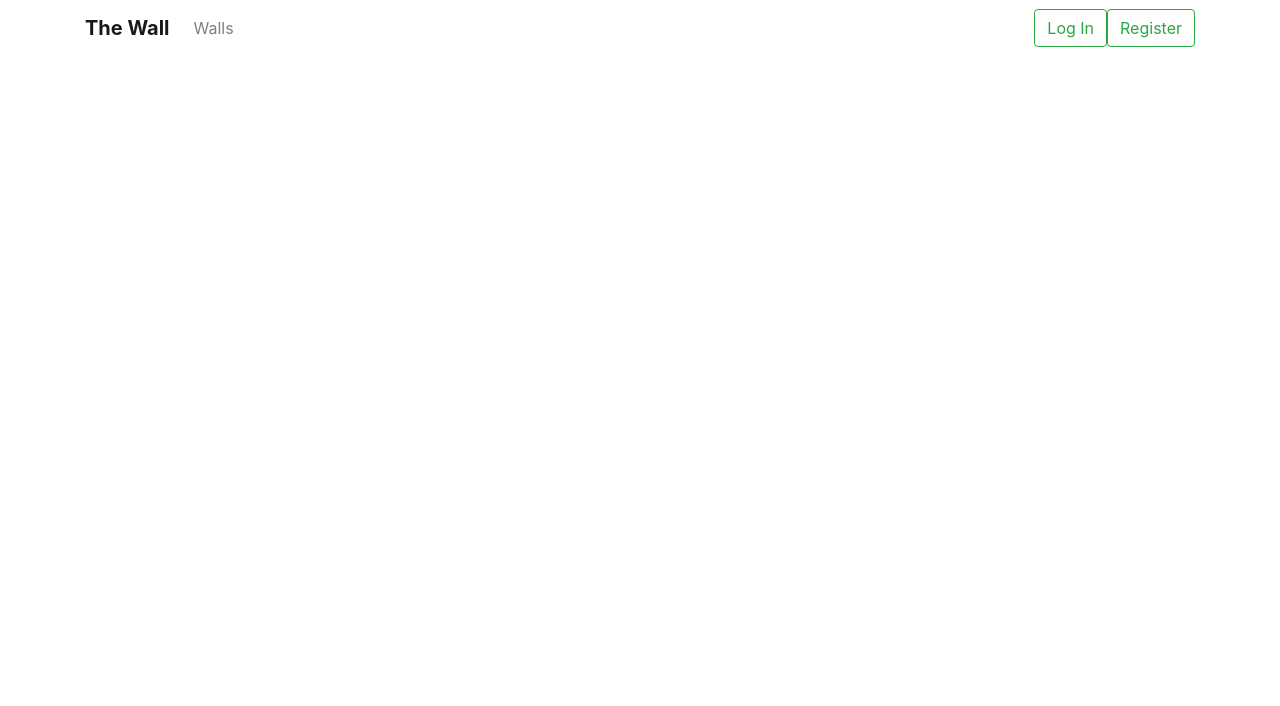
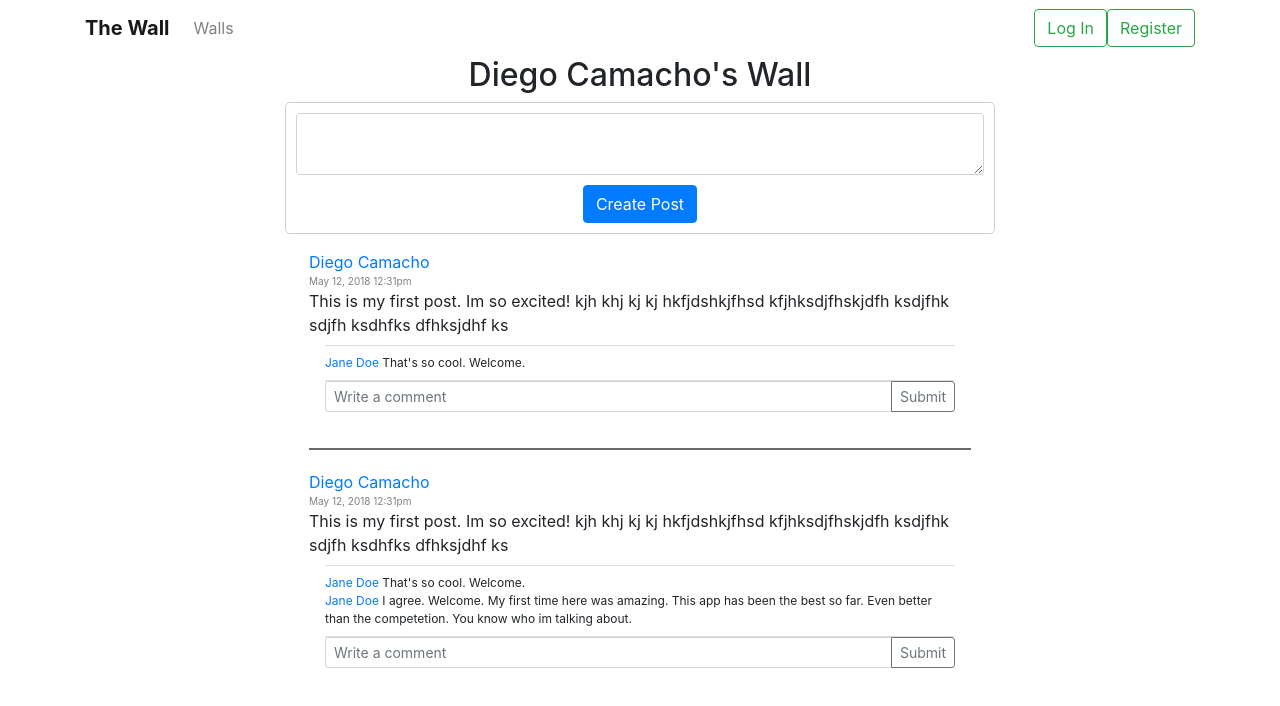
Before and after one commit to diegocam/Wall, a React app: page /wall in a window 1280 px wide. Shown: the top 706 px of the page. Built offline with nearby package versions, Linux system fonts and the light colour scheme.

Commit message:
Create and add styling to Wall page

```diff
--- a/src/components/App.js
+++ b/src/components/App.js
@@ -5,6 +5,7 @@ import Login from './Login'
 import Register from './Register'
 import Navbar from './Navbar'
 import Walls from './Walls'
+import Wall from './Wall'
 
 const App = () => {
     return (
@@ -14,6 +15,7 @@ const App = () => {
             <Route path='/login' exact component={Login} />
             <Route path='/register' exact component={Register} />
             <Route path='/walls' exact component={Walls} />
+            <Route path='/wall' exact component={Wall} />
         </div>
     )
 }
--- /dev/null
+++ b/src/components/Wall.js
@@ -0,0 +1,64 @@
+import React from 'react'
+
+const Wall = () => {
+    return (
+        <div id="wall-page" className="col-md-8 offset-md-2 text-center">
+            <h2>Diego Camacho's Wall</h2>
+
+            <div className="form-group new-post-box">
+                <textarea className="form-control"></textarea>
+                <button className="btn btn-primary">Create Post</button>
+            </div>
+            <div className="px-4">
+
+                <div className="post text-left">
+                    <div className="header">
+                        <div className="title"><a href="">Diego Camacho</a></div>
+                        <div className="subtitle">May 12, 2018 12:31pm</div>
+                    </div>
+                    <div className="content">This is my first post. Im so excited! kjh khj kj kj hkfjdshkjfhsd kfjhksdjfhskjdfh ksdjfhk sdjfh ksdhfks dfhksjdhf ks</div>
+                    <div className="comments-section px-3 mt-2">
+                        <div className="comments py-2">
+                            <div className="comment">
+                                <span><a href="">Jane Doe</a></span> That's so cool. Welcome.
+                            </div>
+                        </div>
+                        <div className="input-group input-group-sm mb-3">
+                            <input type="text" className="form-control" placeholder="Write a comment" aria-label="Write a comment" aria-describedby="button-addon2"/>
+                            <div className="input-group-append">
+                                <button className="btn btn-outline-secondary" type="button" id="button-addon2">Submit</button>
+                            </div>
+                        </div>
+                    </div>
+                </div>
+
+                <div className="post text-left">
+                    <div className="header">
+                        <div className="title"><a href="">Diego Camacho</a></div>
+                        <div className="subtitle">May 12, 2018 12:31pm</div>
+                    </div>
+                    <div className="content">This is my first post. Im so excited! kjh khj kj kj hkfjdshkjfhsd kfjhksdjfhskjdfh ksdjfhk sdjfh ksdhfks dfhksjdhf ks</div>
+                    <div className="comments-section px-3 mt-2">
+                        <div className="comments py-2">
+                            <div className="comment">
+                                <span><a href="">Jane Doe</a></span> That's so cool. Welcome.
+                            </div>
+                            <div className="comment">
+                                <span><a href="">Jane Doe</a></span> I agree. Welcome. My first time here was amazing. This app has been the best so far. Even better than the competetion. You know who im talking about.
+                            </div>
+                        </div>
+                        <div className="input-group input-group-sm mb-3">
+                            <input type="text" className="form-control" placeholder="Write a comment" aria-label="Write a comment" aria-describedby="button-addon2"/>
+                            <div className="input-group-append">
+                                <button className="btn btn-outline-secondary" type="button" id="button-addon2">Submit</button>
+                            </div>
+                        </div>
+                    </div>
+                </div>
+
+            </div>
+        </div>
+    )
+}
+
+export default Wall
--- a/src/components/Walls.js
+++ b/src/components/Walls.js
@@ -1,19 +1,20 @@
 import React from 'react'
+import {Link} from 'react-router-dom'
 
-const Wall = () => {
+const Walls = () => {
     return <div>
         <h2>Walls</h2>
         <p>A list of users' walls.</p>
 
         <div className="list-group">
-        <a href="#" className="list-group-item list-group-item-action flex-column align-items-start active">
+        <Link to="/wall" className="list-group-item list-group-item-action flex-column align-items-start active">
             <div className="d-flex w-100 justify-content-between">
                 <h5 className="mb-1">Diego Camacho</h5>
                 <small>Last updated 3 days ago</small>
             </div>
             <p className="mb-1">This is some post I created.</p>
             <small>Last comment or "no comments have not yet been made".</small>
-        </a>
+        </Link>
         <a href="#" className="list-group-item list-group-item-action flex-column align-items-start">
             <div className="d-flex w-100 justify-content-between">
                 <h5 className="mb-1">Diego Camacho</h5>
@@ -34,4 +35,4 @@ const Wall = () => {
     </div>
 }
 
-export default Wall
+export default Walls
--- a/src/styles.scss
+++ b/src/styles.scss
@@ -1 +1,35 @@
 @import "~bootstrap/scss/bootstrap";
+
+#wall-page{
+    .new-post-box{
+        border: 1px solid #ccc;
+        border-radius: 5px;
+        padding: 10px;
+        button{
+            margin-top:10px;
+        }
+    }
+    .post{
+        border-bottom: 2px solid rgb(105, 105, 105);
+        margin-bottom: 20px;
+        padding-bottom: 20px;
+
+        &:last-child{
+            border-bottom: none;
+            margin-bottom: 0;
+            padding-bottom: 0;
+        }
+
+        .header{
+            .subtitle{
+                color: gray;
+                font-size: 10px;
+            }
+        }
+        .comments{
+            border-top: 1px solid #ddd;
+            border-bottom: 1px solid #ddd;
+            font-size: 12px;
+        }
+    }
+}
```
